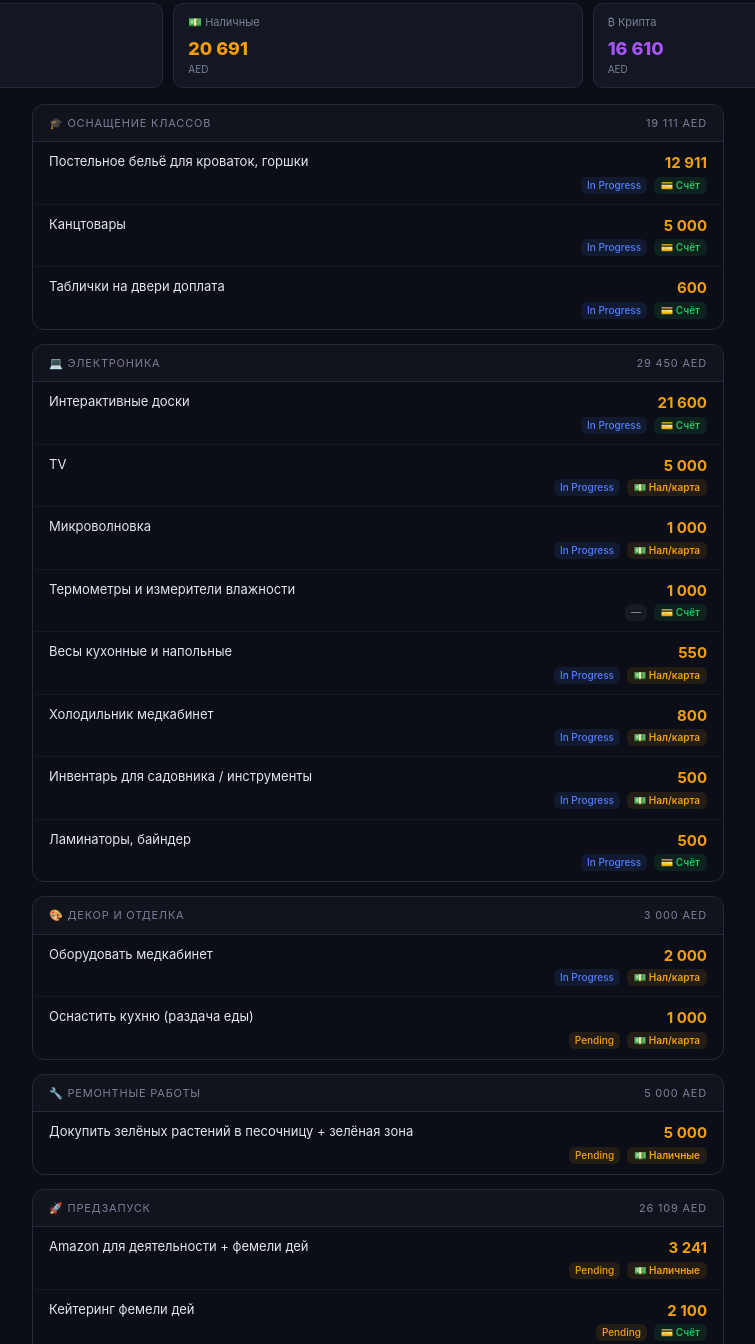
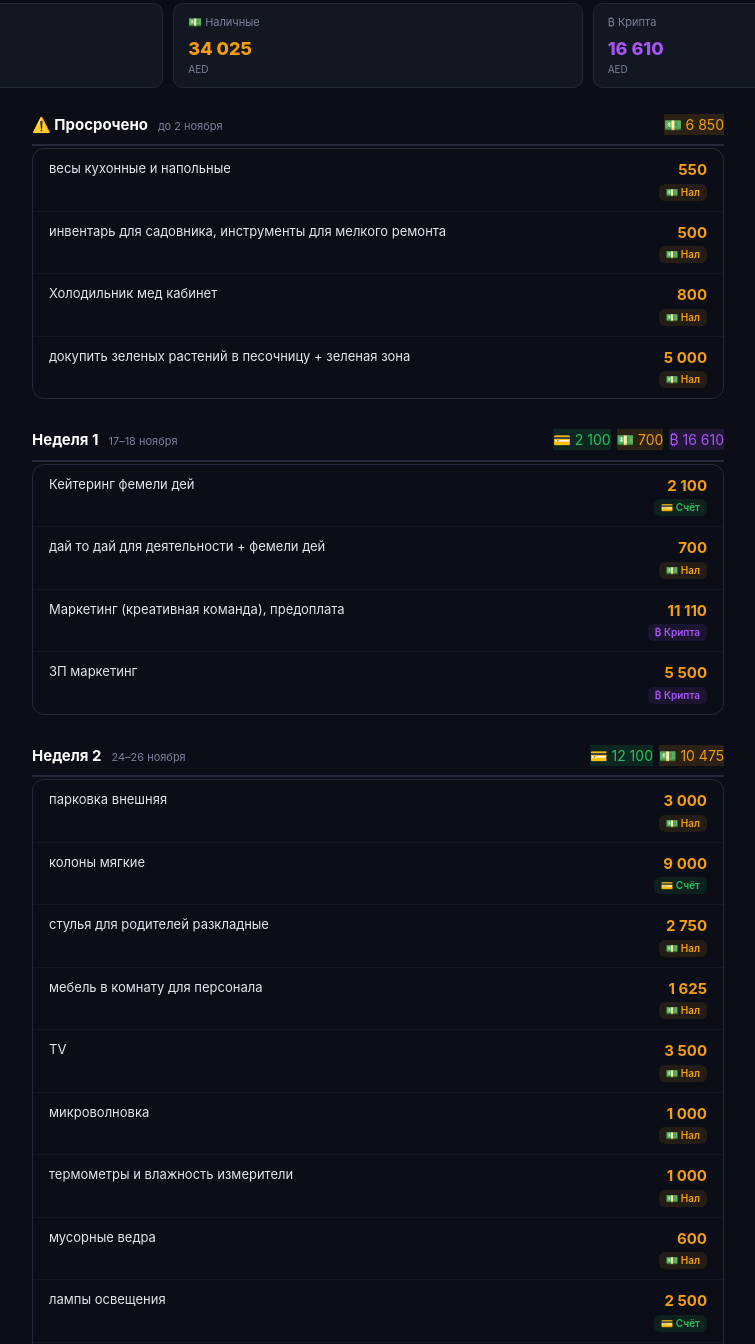
Before and after one commit to kirillodegov-cpu/lamakuk-plan, a plain HTML site: page index.html in a window 1280 px wide. Shown: the part 207-1551 px from the top of the page, without its empty margins (262-1017 px from the left). Drawn offline with Linux system fonts and the light colour scheme.

Commit message:
Update: weekly payment breakdown from Nov 23 Notion export
- 24 items total: 96,580 AED
- Счёт: 45,945 | Нал: 34,025 | Крипта: 16,610
- Grouped by week: overdue, Nov 17-18, Nov 24-26, Dec 1-4
- Payment method from Notion comments

Co-Authored-By: Claude Sonnet 4.6 <noreply@anthropic.com>
Claude-Session: https://claude.ai/code/session_01N6BxqQmKJNYGG1JQYTHBMf

```diff
--- a/index.html
+++ b/index.html
@@ -28,21 +28,19 @@ body { background: var(--bg); color: var(--text); font-family: -apple-system, Bl
 
 .content { max-width: 720px; margin: 0 auto; padding: 0 14px 60px; }
 
-.phase-block { margin-bottom: 14px; border-radius: 12px; overflow: hidden; border: 1px solid var(--border); }
-.phase-header { padding: 10px 16px; background: #ffffff06; font-size: 11px; color: var(--muted); text-transform: uppercase; letter-spacing: .8px; border-bottom: 1px solid var(--border); }
+.week-block { margin-bottom: 20px; }
+.week-header { padding: 10px 0 8px; display: flex; align-items: baseline; gap: 10px; border-bottom: 2px solid var(--border); margin-bottom: 2px; }
+.week-title { font-size: 15px; font-weight: 700; color: #fff; }
+.week-dates { font-size: 11px; color: var(--muted); }
+.week-total-badges { margin-left: auto; display: flex; gap: 6px; align-items: center; }
+
+.phase-block { margin-top: 2px; border-radius: 12px; overflow: hidden; border: 1px solid var(--border); margin-bottom: 6px; }
 .item-row { display: flex; align-items: flex-start; justify-content: space-between; padding: 10px 16px; gap: 12px; border-bottom: 1px solid #151820; }
 .item-row:last-child { border-bottom: none; }
 .item-name { font-size: 13px; color: var(--text); flex: 1; }
 .item-right { text-align: right; flex-shrink: 0; }
 .item-price { font-size: 15px; font-weight: 700; color: var(--yellow); white-space: nowrap; }
-.item-status { font-size: 10px; margin-top: 2px; }
-
-.sbadge { display: inline-block; padding: 1px 6px; border-radius: 6px; font-weight: 500; }
-.s-ip  { background:#4f7fff1a; color:#4f7fff; }
-.s-wp  { background:#a855f71a; color:#a855f7; }
-.s-pnd { background:#f59e0b1a; color:#f59e0b; }
-.s-oh  { background:#6b72801a; color:#9ca3af; }
-.s-    { background:#ffffff0d; color:#8b90a0; }
+.item-meta { font-size: 10px; margin-top: 2px; }
 
 .pay-summary { display: flex; gap: 10px; padding: 0 16px 16px; overflow-x: auto; }
 .pay-sum-item { flex: 1; min-width: 90px; background: var(--card); border: 1px solid var(--border); border-radius: 10px; padding: 10px 14px; }
@@ -51,44 +49,47 @@ body { background: var(--bg); color: var(--text); font-family: -apple-system, Bl
 .pay-sum-amount.account { color: #22c55e; }
 .pay-sum-amount.cash    { color: #f59e0b; }
 .pay-sum-amount.crypto  { color: #a855f7; }
-.pay-sum-amount.muted   { color: var(--muted); }
 .pay-sum-sub { font-size: 10px; color: var(--muted); }
 
-.pay-badge { display: inline-block; padding: 1px 7px; border-radius: 6px; font-size: 10px; font-weight: 600; margin-left: 4px; }
+.pay-badge { display: inline-block; padding: 1px 7px; border-radius: 6px; font-size: 10px; font-weight: 600; }
 .pay-account { background:#22c55e1a; color:#22c55e; }
 .pay-cash    { background:#f59e0b1a; color:#f59e0b; }
-.pay-card    { background:#f59e0b1a; color:#f59e0b; }
 .pay-crypto  { background:#a855f71a; color:#a855f7; }
 
-.phase-total { font-size: 11px; color: var(--muted); float: right; }
+.wk-badge { display: inline-block; padding: 1px 8px; border-radius: 6px; font-size: 11px; font-weight: 700; }
+.wk-cash    { background:#f59e0b22; color:#f59e0b; }
+.wk-account { background:#22c55e22; color:#22c55e; }
+.wk-crypto  { background:#a855f722; color:#a855f7; }
+
+.overdue-label { font-size: 11px; color: #ef4444; font-weight: 600; }
 </style>
 </head>
 <body>
 
 <div class="header">
   <h1>🏗 LaMakuk Village Dubai</h1>
-  <p>Остаток платежей · обновлено 17 ноября 2026</p>
+  <p>Остаток платежей · обновлено 23 ноября 2026</p>
 </div>
 
 <div class="total-card">
   <div>
     <div class="total-label">Итого к оплате</div>
-    <div class="total-sub">19 позиций</div>
+    <div class="total-sub">24 позиции</div>
   </div>
   <div style="text-align:right">
-    <div class="total-amount">83 570 AED</div>
+    <div class="total-amount">96 580 AED</div>
   </div>
 </div>
 
 <div class="pay-summary">
   <div class="pay-sum-item">
     <div class="pay-sum-label">💳 Счёт</div>
-    <div class="pay-sum-amount account">46 269</div>
+    <div class="pay-sum-amount account">45 945</div>
     <div class="pay-sum-sub">AED</div>
   </div>
   <div class="pay-sum-item">
     <div class="pay-sum-label">💵 Наличные</div>
-    <div class="pay-sum-amount cash">20 691</div>
+    <div class="pay-sum-amount cash">34 025</div>
     <div class="pay-sum-sub">AED</div>
   </div>
   <div class="pay-sum-item">
@@ -100,100 +101,155 @@ body { background: var(--bg); color: var(--text); font-family: -apple-system, Bl
 
 <div class="content">
 
+  <!-- ===== ПРОСРОЧЕНО ===== -->
+  <div class="week-block">
+    <div class="week-header">
+      <span class="week-title">⚠️ Просрочено</span>
+      <span class="week-dates">до 2 ноября</span>
+      <div class="week-total-badges">
+        <span class="wk-cash">💵 6 850</span>
+      </div>
+    </div>
     <div class="phase-block">
-    <div class="phase-header">🎓 Оснащение классов <span class="phase-total">19 111 AED</span></div>
       <div class="item-row">
-      <div class="item-name">Постельное бельё для кроваток, горшки</div>
-      <div class="item-right"><div class="item-price">12 911</div><div class="item-status"><span class="sbadge s-ip">In Progress</span> <span class="pay-badge pay-account">💳 Счёт</span></div></div>
+        <div class="item-name">весы кухонные и напольные</div>
+        <div class="item-right"><div class="item-price">550</div><div class="item-meta"><span class="pay-badge pay-cash">💵 Нал</span></div></div>
       </div>
       <div class="item-row">
-      <div class="item-name">Канцтовары</div>
-      <div class="item-right"><div class="item-price">5 000</div><div class="item-status"><span class="sbadge s-ip">In Progress</span> <span class="pay-badge pay-account">💳 Счёт</span></div></div>
+        <div class="item-name">инвентарь для садовника, инструменты для мелкого ремонта</div>
+        <div class="item-right"><div class="item-price">500</div><div class="item-meta"><span class="pay-badge pay-cash">💵 Нал</span></div></div>
       </div>
       <div class="item-row">
-      <div class="item-name">Таблички на двери доплата</div>
-      <div class="item-right"><div class="item-price">600</div><div class="item-status"><span class="sbadge s-ip">In Progress</span> <span class="pay-badge pay-account">💳 Счёт</span></div></div>
+        <div class="item-name">Холодильник мед кабинет</div>
+        <div class="item-right"><div class="item-price">800</div><div class="item-meta"><span class="pay-badge pay-cash">💵 Нал</span></div></div>
+      </div>
+      <div class="item-row">
+        <div class="item-name">докупить зеленых растений в песочницу + зеленая зона</div>
+        <div class="item-right"><div class="item-price">5 000</div><div class="item-meta"><span class="pay-badge pay-cash">💵 Нал</span></div></div>
+      </div>
+    </div>
   </div>
 
+  <!-- ===== НЕДЕЛЯ 1: 17–18 ноя ===== -->
+  <div class="week-block">
+    <div class="week-header">
+      <span class="week-title">Неделя 1</span>
+      <span class="week-dates">17–18 ноября</span>
+      <div class="week-total-badges">
+        <span class="wk-account">💳 2 100</span>
+        <span class="wk-cash">💵 700</span>
+        <span class="wk-crypto">₿ 16 610</span>
+      </div>
+    </div>
+    <div class="phase-block">
+      <div class="item-row">
+        <div class="item-name">Кейтеринг фемели дей</div>
+        <div class="item-right"><div class="item-price">2 100</div><div class="item-meta"><span class="pay-badge pay-account">💳 Счёт</span></div></div>
+      </div>
+      <div class="item-row">
+        <div class="item-name">дай то дай для деятельности + фемели дей</div>
+        <div class="item-right"><div class="item-price">700</div><div class="item-meta"><span class="pay-badge pay-cash">💵 Нал</span></div></div>
+      </div>
+      <div class="item-row">
+        <div class="item-name">Маркетинг (креативная команда), предоплата</div>
+        <div class="item-right"><div class="item-price">11 110</div><div class="item-meta"><span class="pay-badge pay-crypto">₿ Крипта</span></div></div>
+      </div>
+      <div class="item-row">
+        <div class="item-name">ЗП маркетинг</div>
+        <div class="item-right"><div class="item-price">5 500</div><div class="item-meta"><span class="pay-badge pay-crypto">₿ Крипта</span></div></div>
+      </div>
+    </div>
   </div>
 
+  <!-- ===== НЕДЕЛЯ 2: 24–26 ноя ===== -->
+  <div class="week-block">
+    <div class="week-header">
+      <span class="week-title">Неделя 2</span>
+      <span class="week-dates">24–26 ноября</span>
+      <div class="week-total-badges">
+        <span class="wk-account">💳 12 100</span>
+        <span class="wk-cash">💵 10 475</span>
+      </div>
+    </div>
     <div class="phase-block">
-    <div class="phase-header">💻 Электроника <span class="phase-total">29 450 AED</span></div>
       <div class="item-row">
-      <div class="item-name">Интерактивные доски</div>
-      <div class="item-right"><div class="item-price">21 600</div><div class="item-status"><span class="sbadge s-ip">In Progress</span> <span class="pay-badge pay-account">💳 Счёт</span></div></div>
+        <div class="item-name">парковка внешняя</div>
+        <div class="item-right"><div class="item-price">3 000</div><div class="item-meta"><span class="pay-badge pay-cash">💵 Нал</span></div></div>
+      </div>
+      <div class="item-row">
+        <div class="item-name">колоны мягкие</div>
+        <div class="item-right"><div class="item-price">9 000</div><div class="item-meta"><span class="pay-badge pay-account">💳 Счёт</span></div></div>
+      </div>
+      <div class="item-row">
+        <div class="item-name">стулья для родителей разкладные</div>
+        <div class="item-right"><div class="item-price">2 750</div><div class="item-meta"><span class="pay-badge pay-cash">💵 Нал</span></div></div>
+      </div>
+      <div class="item-row">
+        <div class="item-name">мебель в комнату для персонала</div>
+        <div class="item-right"><div class="item-price">1 625</div><div class="item-meta"><span class="pay-badge pay-cash">💵 Нал</span></div></div>
       </div>
       <div class="item-row">
         <div class="item-name">TV</div>
-      <div class="item-right"><div class="item-price">5 000</div><div class="item-status"><span class="sbadge s-ip">In Progress</span> <span class="pay-badge pay-cash">💵 Нал/карта</span></div></div>
+        <div class="item-right"><div class="item-price">3 500</div><div class="item-meta"><span class="pay-badge pay-cash">💵 Нал</span></div></div>
       </div>
       <div class="item-row">
-      <div class="item-name">Микроволновка</div>
-      <div class="item-right"><div class="item-price">1 000</div><div class="item-status"><span class="sbadge s-ip">In Progress</span> <span class="pay-badge pay-cash">💵 Нал/карта</span></div></div>
+        <div class="item-name">микроволновка</div>
+        <div class="item-right"><div class="item-price">1 000</div><div class="item-meta"><span class="pay-badge pay-cash">💵 Нал</span></div></div>
       </div>
       <div class="item-row">
-      <div class="item-name">Термометры и измерители влажности</div>
-      <div class="item-right"><div class="item-price">1 000</div><div class="item-status"><span class="sbadge s-">—</span> <span class="pay-badge pay-account">💳 Счёт</span></div></div>
+        <div class="item-name">термометры и влажность измерители</div>
+        <div class="item-right"><div class="item-price">1 000</div><div class="item-meta"><span class="pay-badge pay-cash">💵 Нал</span></div></div>
       </div>
       <div class="item-row">
-      <div class="item-name">Весы кухонные и напольные</div>
-      <div class="item-right"><div class="item-price">550</div><div class="item-status"><span class="sbadge s-ip">In Progress</span> <span class="pay-badge pay-cash">💵 Нал/карта</span></div></div>
+        <div class="item-name">мусорные ведра</div>
+        <div class="item-right"><div class="item-price">600</div><div class="item-meta"><span class="pay-badge pay-cash">💵 Нал</span></div></div>
       </div>
       <div class="item-row">
-      <div class="item-name">Холодильник медкабинет</div>
-      <div class="item-right"><div class="item-price">800</div><div class="item-status"><span class="sbadge s-ip">In Progress</span> <span class="pay-badge pay-cash">💵 Нал/карта</span></div></div>
+        <div class="item-name">лампы освещения</div>
+        <div class="item-right"><div class="item-price">2 500</div><div class="item-meta"><span class="pay-badge pay-account">💳 Счёт</span></div></div>
       </div>
       <div class="item-row">
-      <div class="item-name">Инвентарь для садовника / инструменты</div>
-      <div class="item-right"><div class="item-price">500</div><div class="item-status"><span class="sbadge s-ip">In Progress</span> <span class="pay-badge pay-cash">💵 Нал/карта</span></div></div>
+        <div class="item-name">таблички на двери доплата</div>
+        <div class="item-right"><div class="item-price">600</div><div class="item-meta"><span class="pay-badge pay-account">💳 Счёт</span></div></div>
       </div>
-    <div class="item-row">
-      <div class="item-name">Ламинаторы, байндер</div>
-      <div class="item-right"><div class="item-price">500</div><div class="item-status"><span class="sbadge s-ip">In Progress</span> <span class="pay-badge pay-account">💳 Счёт</span></div></div>
     </div>
   </div>
 
+  <!-- ===== НЕДЕЛЯ 3: 1–4 дек ===== -->
+  <div class="week-block">
+    <div class="week-header">
+      <span class="week-title">Неделя 3</span>
+      <span class="week-dates">1–4 декабря</span>
+      <div class="week-total-badges">
+        <span class="wk-account">💳 31 745</span>
+        <span class="wk-cash">💵 13 000</span>
+      </div>
+    </div>
     <div class="phase-block">
-    <div class="phase-header">🎨 Декор и отделка <span class="phase-total">3 000 AED</span></div>
       <div class="item-row">
-      <div class="item-name">Оборудовать медкабинет</div>
-      <div class="item-right"><div class="item-price">2 000</div><div class="item-status"><span class="sbadge s-ip">In Progress</span> <span class="pay-badge pay-cash">💵 Нал/карта</span></div></div>
+        <div class="item-name">Интерактивные доски</div>
+        <div class="item-right"><div class="item-price">21 600</div><div class="item-meta"><span class="pay-badge pay-account">💳 Счёт</span></div></div>
       </div>
       <div class="item-row">
-      <div class="item-name">Оснастить кухню (раздача еды)</div>
-      <div class="item-right"><div class="item-price">1 000</div><div class="item-status"><span class="sbadge s-pnd">Pending</span> <span class="pay-badge pay-cash">💵 Нал/карта</span></div></div>
-    </div>
-  </div>
-
-  <div class="phase-block">
-    <div class="phase-header">🔧 Ремонтные работы <span class="phase-total">5 000 AED</span></div>
-    <div class="item-row">
-      <div class="item-name">Докупить зелёных растений в песочницу + зелёная зона</div>
-      <div class="item-right"><div class="item-price">5 000</div><div class="item-status"><span class="sbadge s-pnd">Pending</span> <span class="pay-badge pay-cash">💵 Наличные</span></div></div>
-    </div>
-  </div>
-
-  <div class="phase-block">
-    <div class="phase-header">🚀 Предзапуск <span class="phase-total">26 109 AED</span></div>
-    <div class="item-row">
-      <div class="item-name">Amazon для деятельности + фемели дей</div>
-      <div class="item-right"><div class="item-price">3 241</div><div class="item-status"><span class="sbadge s-pnd">Pending</span> <span class="pay-badge pay-cash">💵 Наличные</span></div></div>
+        <div class="item-name">оборудовать мед кабинет</div>
+        <div class="item-right"><div class="item-price">2 000</div><div class="item-meta"><span class="pay-badge pay-cash">💵 Нал</span></div></div>
       </div>
       <div class="item-row">
-      <div class="item-name">Кейтеринг фемели дей</div>
-      <div class="item-right"><div class="item-price">2 100</div><div class="item-status"><span class="sbadge s-pnd">Pending</span> <span class="pay-badge pay-account">💳 Счёт</span></div></div>
+        <div class="item-name">оснастить кухню (роздача еды)</div>
+        <div class="item-right"><div class="item-price">1 000</div><div class="item-meta"><span class="pay-badge pay-cash">💵 Нал</span></div></div>
       </div>
       <div class="item-row">
-      <div class="item-name">Чистка кондиционеров</div>
-      <div class="item-right"><div class="item-price">4 158</div><div class="item-status"><span class="sbadge s-pnd">Pending</span> <span class="pay-badge pay-account">💳 Счёт</span></div></div>
+        <div class="item-name">декор детский и уличные игрушки</div>
+        <div class="item-right"><div class="item-price">10 000</div><div class="item-meta"><span class="pay-badge pay-cash">💵 Нал</span></div></div>
       </div>
       <div class="item-row">
-      <div class="item-name">Маркетинг (креативная команда), предоплата</div>
-      <div class="item-right"><div class="item-price">11 110</div><div class="item-status"><span class="sbadge s-pnd">Pending</span> <span class="pay-badge pay-crypto">₿ Крипта</span></div></div>
+        <div class="item-name">канцтовары</div>
+        <div class="item-right"><div class="item-price">5 000</div><div class="item-meta"><span class="pay-badge pay-account">💳 Счёт</span></div></div>
       </div>
       <div class="item-row">
-      <div class="item-name">ЗП маркетинг</div>
-      <div class="item-right"><div class="item-price">5 500</div><div class="item-status"><span class="sbadge s-pnd">Pending</span> <span class="pay-badge pay-crypto">₿ Крипта</span></div></div>
+        <div class="item-name">изготовление ресепшена</div>
+        <div class="item-right"><div class="item-price">5 145</div><div class="item-meta"><span class="pay-badge pay-account">💳 Счёт</span></div></div>
+      </div>
     </div>
   </div>
 
```
Lines whose indentation alone changed are shown as unchanged.
